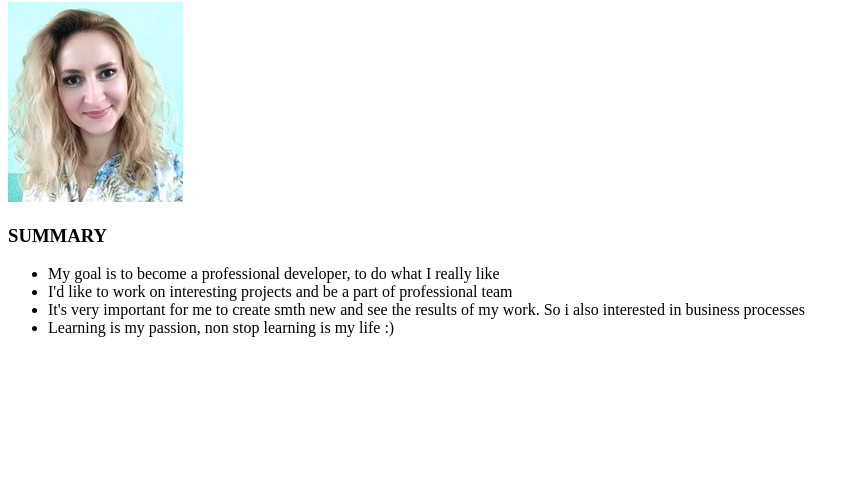
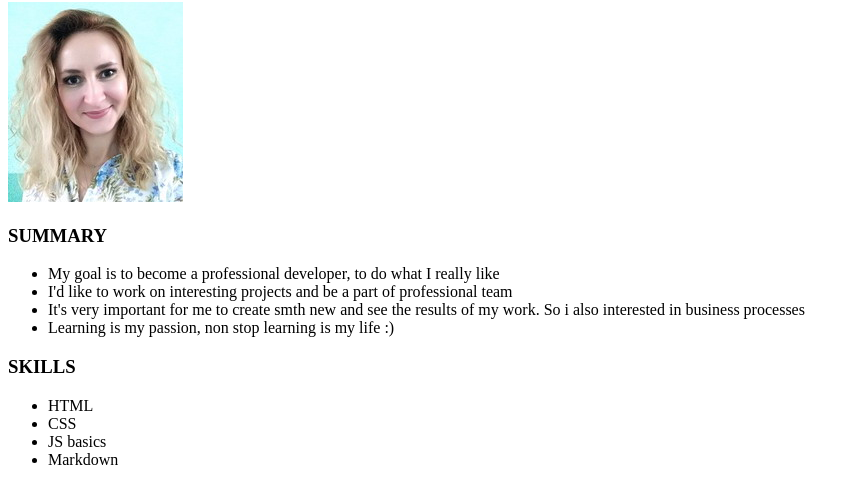
Before and after one commit to tati-Y/rsschool-cv, a plain HTML site: page index.html in a window 1280 px wide. Shown: the part 125-628 px from the top of the page, without its empty margins (0-860 px from the left). Drawn offline with Linux system fonts and the light colour scheme.

Commit message:
feat: add section skill html

```diff
--- a/index.html
+++ b/index.html
@@ -31,6 +31,14 @@
 
     <section> <!--skills-->
 
+      <h3>SKILLS</h3>
+      <ul>
+        <li>HTML </li>
+        <li>CSS </li>
+        <li>JS basics</li>
+        <li>Markdown</li>
+      </ul>
+
     </section>
 
     <section> <!--experience-->
```
